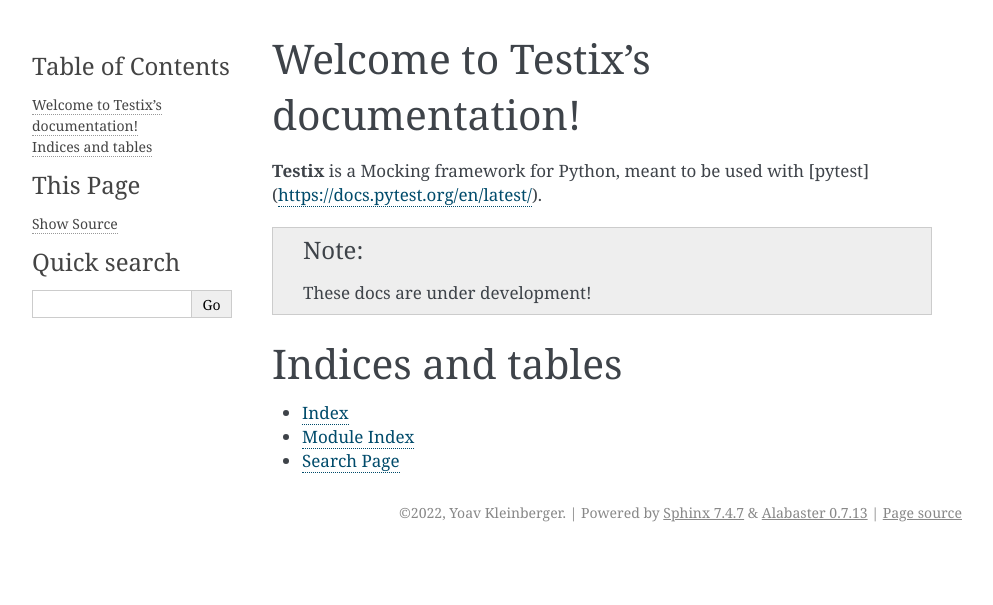
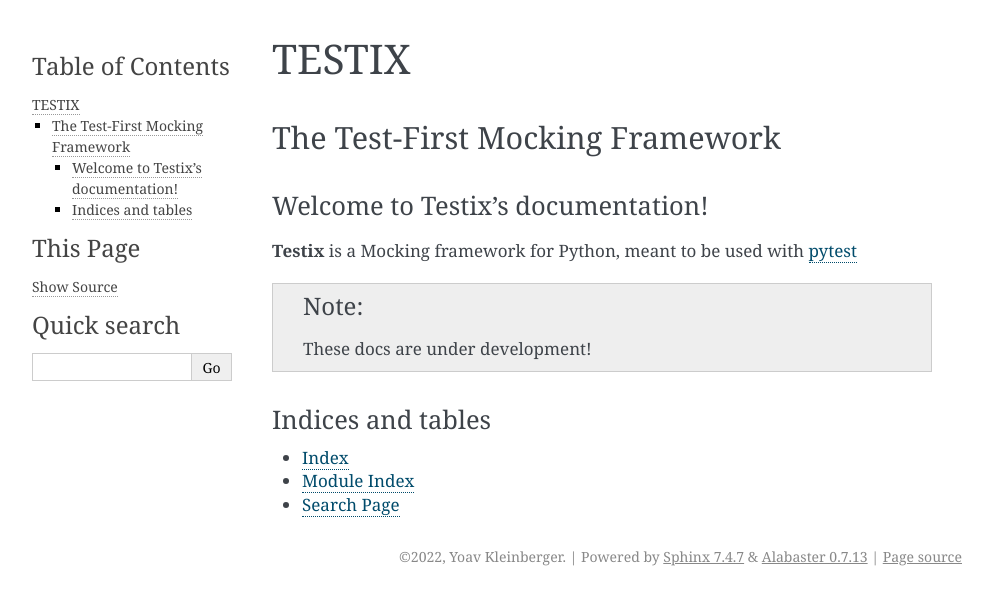
Before and after one commit to haarcuba/testix, a Sphinx documentation site: the page built from documentation/index.rst, in a window 1280 px wide. Shown: the top 605 px of the page, without its empty margins (148-1141 px from the left). Built offline with Sphinx 7.4.7, drawn with Linux system fonts in a browser that asks for light colours.

Commit message:
some fixes

```diff
--- a/documentation/index.rst
+++ b/documentation/index.rst
@@ -1,3 +1,9 @@
+======
+TESTIX
+======
+--------------------------------
+The Test-First Mocking Framework
+--------------------------------
 .. Testix documentation master file, created by
    sphinx-quickstart on Sat Jul  2 18:50:52 2022.
    You can adapt this file completely to your liking, but it should at least
```
Also changed, not shown: other parts of documentation/index.rst (+3 -1 lines).
